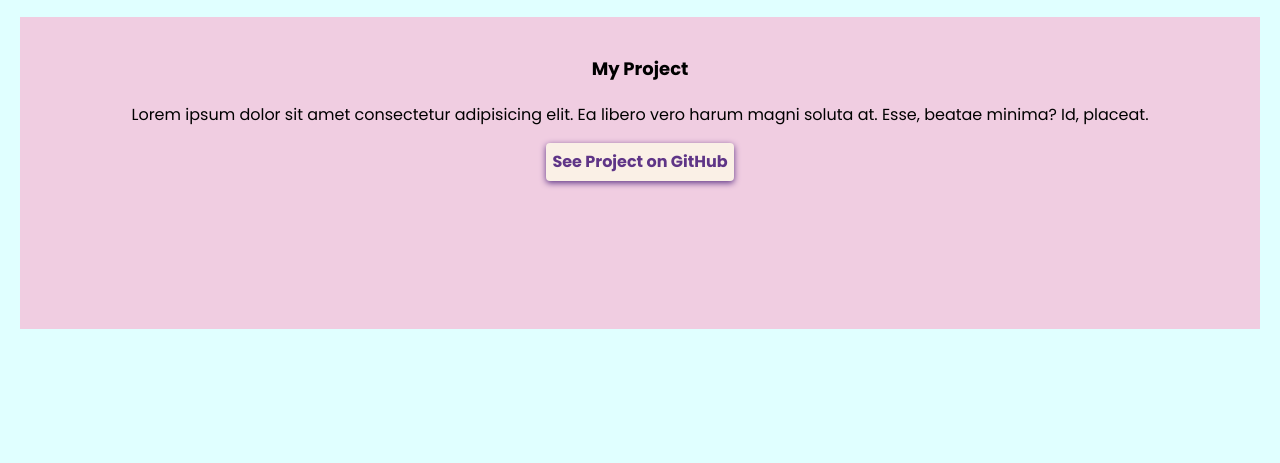
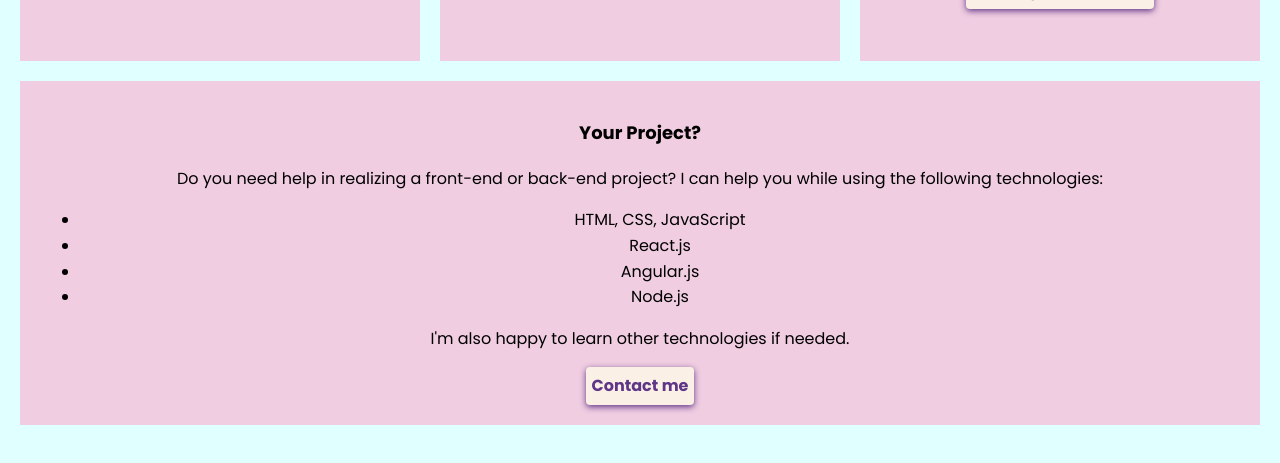
Before and after one commit to Kittekat14/portfolio-website, a plain HTML site: page work.html in a window 1280 px wide. Shown: the part 895-1358 px from the top of the page. Before the commit the page ends 1324 px from the top, so only its background shows below. Drawn offline with nearby package versions, Linux system fonts and the light colour scheme.

```diff
--- a/work.html
+++ b/work.html
@@ -4,7 +4,7 @@
     <meta charset="UTF-8">
     <meta http-equiv="X-UA-Compatible" content="IE=edge">
     <meta name="viewport" content="width=device-width, initial-scale=1.0">
-    <title>Katrin Hofstetter - Portfolio</title>
+    <title>Work</title>
     <link rel="shortcut icon" href="img/favicon.ico">
     <link rel="stylesheet" href="https://cdnjs.cloudflare.com/ajax/libs/normalize/8.0.1/normalize.min.css" integrity="sha512-NhSC1YmyruXifcj/KFRWoC561YpHpc5Jtzgvbuzx5VozKpWvQ+4nXhPdFgmx8xqexRcpAglTj9sIBWINXa8x5w==" crossorigin="anonymous" referrerpolicy="no-referrer">
     <link rel="preconnect" href="https://fonts.gstatic.com">
@@ -78,9 +78,16 @@
     </div>
 
     <div class="project-list__item">
-      <h3>My Project</h3>
-      <p>Lorem ipsum dolor sit amet consectetur adipisicing elit. Ea libero vero harum magni soluta at. Esse, beatae minima? Id, placeat.</p>
-      <a class="project-link" href="#">See Project on GitHub</a>
+      <h3>Your Project?</h3>
+      <p>Do you need help in realizing a front-end or back-end project? I can help you while using the following technologies:</p>
+        <ul>
+          <li>HTML, CSS, JavaScript</li>
+          <li>React.js</li>
+          <li>Angular.js</li>
+          <li>Node.js</li>
+        </ul>
+        <p>I'm also happy to learn other technologies if needed.</p>
+        <a class="project-link" href="mailto:katihofstetter@gmail.com">Contact me</a>
     </div>
 
   </div>
```
Also changed, not shown: about.html (+1 -1 lines), contact.html (+3 -3 lines), index.html (+1 -1 lines).
